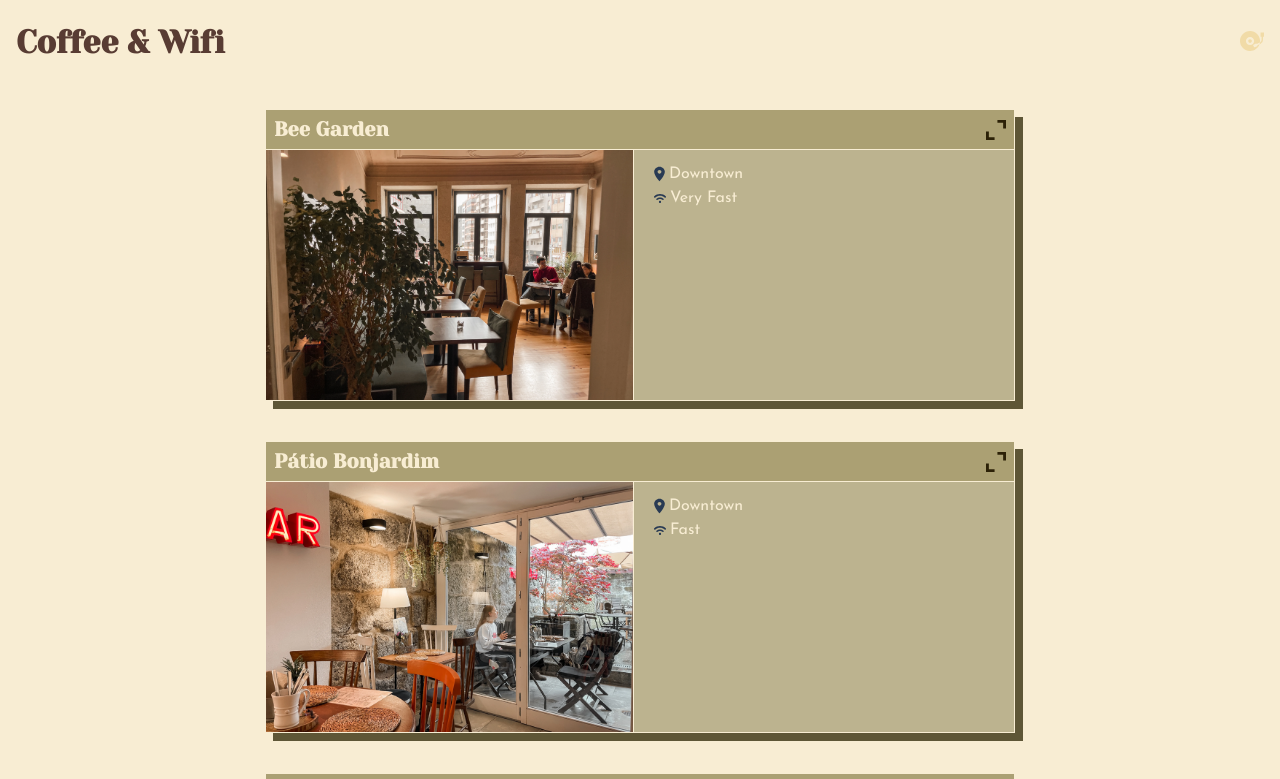
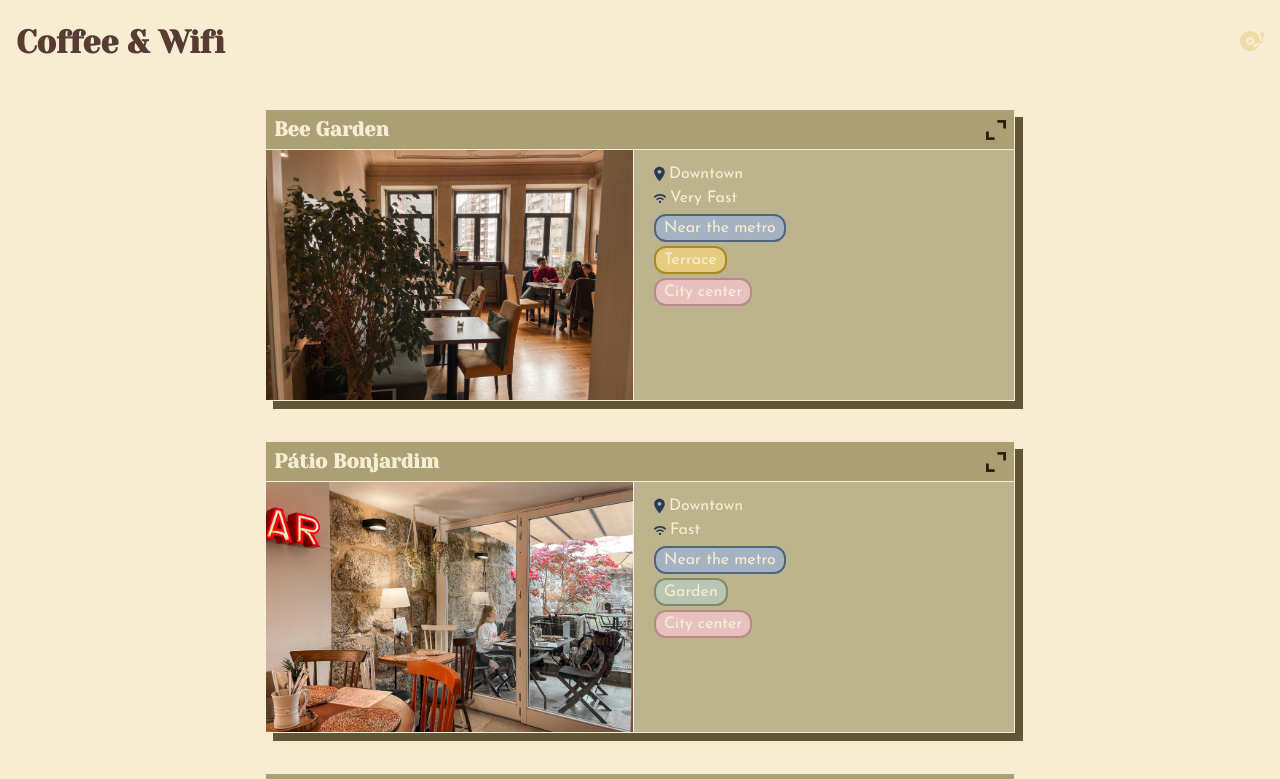
Before and after one commit to inesoaresilva/coffee-wifi, a Next.js app: page / in a window 1280 px wide. Shown: the top 779 px of the page. Built offline with nearby package versions, Linux system fonts and the light colour scheme.

Commit message:
feat: add Tag component and tags to cafes

```diff
--- a/src/components/CafeCard.module.css
+++ b/src/components/CafeCard.module.css
@@ -57,3 +57,9 @@
   gap: 4px;
   align-items: center;
 }
+
+.tags {
+  display: flex;
+  flex-direction: column;
+  gap: 4px;
+}
--- a/src/components/CafeCard.tsx
+++ b/src/components/CafeCard.tsx
@@ -5,6 +5,7 @@ import Link from 'next/link'
 import ExpandIcon from './icons/ExpandIcon'
 import LocationIcon from './icons/LocationIcon'
 import WifiIcon from './icons/WifiIcon'
+import Tag from './Tag'
 
 type CafeCardProps = {
   cafe: Cafe
@@ -42,6 +43,11 @@ function CafeCard({ cafe }: CafeCardProps) {
           <WifiIcon />
           <p>{wifi.speed}</p>
         </div>
+        <div className={styles.tags}>
+          {cafe.tags.slice(0, 3).map((tag, index) => (
+            <Tag key={index} text={tag} />
+          ))}
+        </div>
       </div>
     </div>
   )
--- /dev/null
+++ b/src/components/Tag.module.css
@@ -0,0 +1,50 @@
+.tag {
+  width: fit-content;
+  padding: 4px 8px;
+  border-radius: 12px;
+}
+
+.tag--default {
+  background-color: #b0b0b0;
+  border: 2px solid #888888;
+}
+
+.tag--blue {
+  background-color: #a4b2c1;
+  border: 2px solid #52657a;
+}
+
+.tag--yellow {
+  background-color: #e4cd81;
+  border: 2px solid #a88924;
+}
+
+.tag--orange {
+  background-color: #daa28b;
+  border: 2px solid #9b5031;
+}
+
+.tag--violet {
+  background-color: #c5b3db;
+  border: 2px solid #8c6bb8;
+}
+
+.tag--green {
+  background-color: #b9c6b3;
+  border: 2px solid #7b8d6b;
+}
+
+.tag--pink {
+  background-color: #e7c0c0;
+  border: 2px solid #b88989;
+}
+
+.tag--red {
+  background-color: #d19c9c;
+  border: 2px solid #914747;
+}
+
+.tag--brown {
+  background-color: #c3a38d;
+  border: 2px solid #8a6850;
+}
--- /dev/null
+++ b/src/components/Tag.tsx
@@ -0,0 +1,23 @@
+import styles from './Tag.module.css'
+
+type TagProps = {
+  text: string
+}
+
+const tagColorClasses: Record<string, string> = {
+  'Near the metro': 'tag--blue',
+  Terrace: 'tag--yellow',
+  Cozy: 'tag--orange',
+  Quiet: 'tag--violet',
+  Garden: 'tag--green',
+  'City center': 'tag--pink',
+  'Lunch menu': 'tag--red',
+  'Spacious tables': 'tag--brown',
+}
+
+function Tag({ text }: TagProps) {
+  const tagClass = tagColorClasses[text] || 'tag--default'
+  return <div className={`${styles.tag} ${styles[tagClass]}`}>{text}</div>
+}
+
+export default Tag
```
